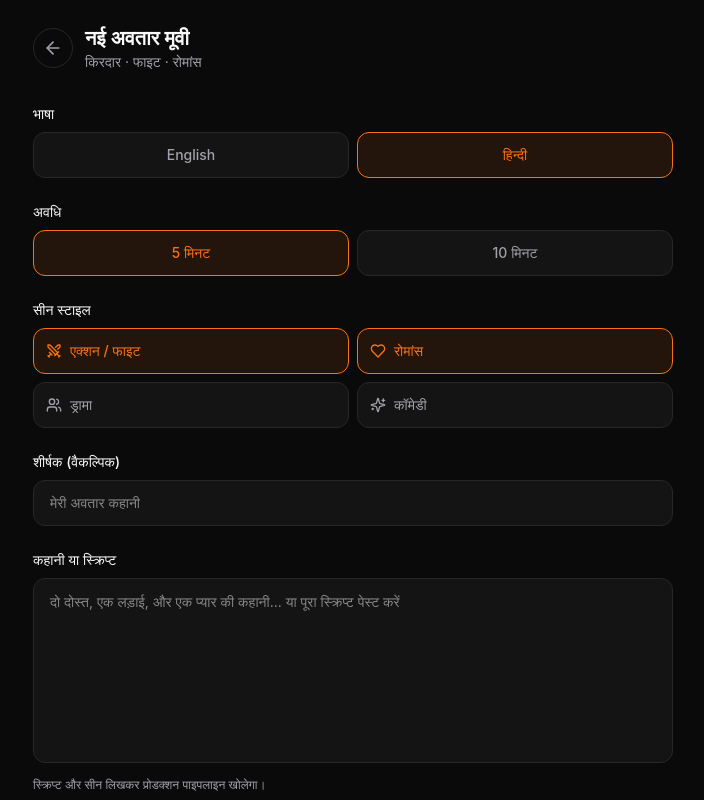
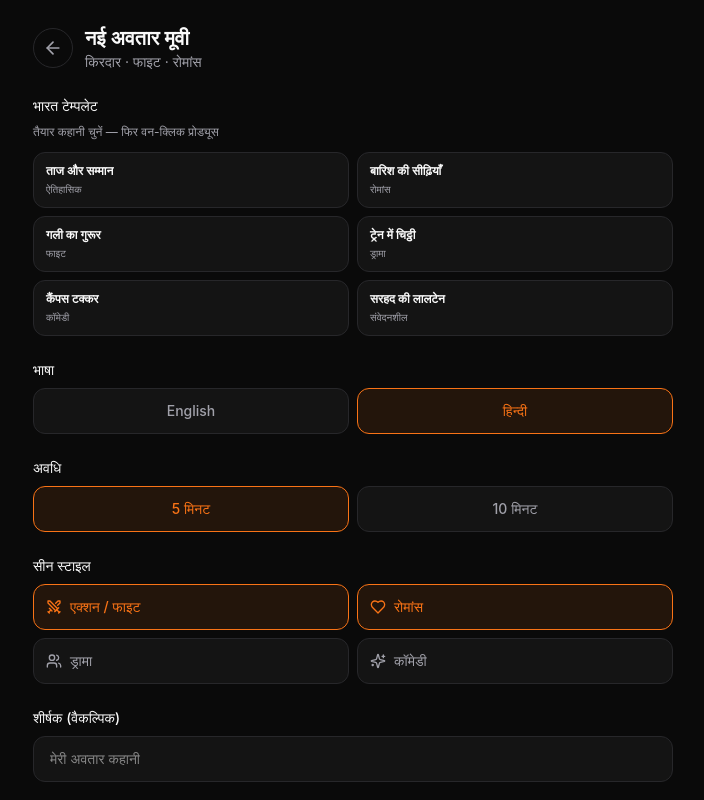
Before and after one commit to bharatnavkalkhand/Bharat-AI, a React (Vite) app: page /create in a window 1280 px wide. Shown: the top 800 px of the page, without its empty margins (287-991 px from the left). Built offline with nearby package versions, Linux system fonts and the light colour scheme.

Commit message:
feat(phase5): template picker on create — one-tap Bharat stories

```diff
--- a/src/pages/CreateMoviePage.tsx
+++ b/src/pages/CreateMoviePage.tsx
@@ -11,6 +11,7 @@ import {
 } from "lucide-react";
 import { useMovieStore } from "@/store/movie-store";
 import { generateScript } from "@/lib/script-engine";
+import { BHARAT_TEMPLATES, type BharatTemplate } from "@/lib/bharat-templates";
 import type { Language, MovieDuration } from "@/lib/types";
 import { t } from "@/lib/i18n";
 import { cn } from "@/lib/utils";
@@ -33,11 +34,21 @@ export function CreateMoviePage() {
   const [duration, setDuration] = useState<MovieDuration>("5min");
   const [genres, setGenres] = useState<string[]>(["action", "romance"]);
   const [busy, setBusy] = useState<"idle" | "create" | "oneclick">("idle");
+  const [pickedTemplate, setPickedTemplate] = useState<string | null>(null);
 
   function toggleGenre(id: string) {
     setGenres((prev) =>
       prev.includes(id) ? prev.filter((g) => g !== id) : [...prev, id],
     );
+  }
+
+  function applyTemplate(tpl: BharatTemplate) {
+    setPickedTemplate(tpl.id);
+    setLanguage(tpl.language);
+    setDuration(tpl.duration);
+    setGenres(tpl.genres);
+    setTitle(tpl.language === "hi" ? tpl.titleHi : tpl.titleEn);
+    setIdea(tpl.language === "hi" ? tpl.ideaHi : tpl.ideaEn);
   }
 
   function handleCreateOnly() {
@@ -90,7 +101,7 @@ export function CreateMoviePage() {
 
   return (
     <main className="mx-auto max-w-lg px-4 pb-24 pt-6 sm:max-w-2xl">
-      <header className="mb-8 flex items-center gap-3">
+      <header className="mb-6 flex items-center gap-3">
         <Link
           to="/"
           className="flex h-10 w-10 items-center justify-center rounded-full border border-border text-muted transition hover:bg-card"
@@ -102,6 +113,43 @@ export function CreateMoviePage() {
           <p className="text-sm text-muted">{t(ui, "newMovieSub")}</p>
         </div>
       </header>
+
+      {/* Phase 5 templates */}
+      <section className="mb-6">
+        <h2 className="mb-2 text-sm font-medium">
+          {language === "hi" ? "भारत टेम्पलेट" : "Bharat templates"}
+        </h2>
+        <p className="mb-3 text-xs text-muted">
+          {language === "hi"
+            ? "तैयार कहानी चुनें — फिर वन-क्लिक प्रोड्यूस"
+            : "Pick a ready story — then one-click produce"}
+        </p>
+        <div className="grid grid-cols-2 gap-2">
+          {BHARAT_TEMPLATES.map((tpl) => {
+            const active = pickedTemplate === tpl.id;
+            return (
+              <button
+                key={tpl.id}
+                type="button"
+                onClick={() => applyTemplate(tpl)}
+                className={cn(
+                  "rounded-xl border px-3 py-2.5 text-left transition",
+                  active
+                    ? "border-accent bg-accent/10"
+                    : "border-border bg-card hover:border-accent/40",
+                )}
+              >
+                <p className="text-xs font-semibold leading-tight">
+                  {language === "hi" ? tpl.titleHi : tpl.titleEn}
+                </p>
+                <p className="mt-1 text-[10px] text-muted">
+                  {language === "hi" ? tpl.tagHi : tpl.tagEn}
+                </p>
+              </button>
+            );
+          })}
+        </div>
+      </section>
 
       <div className="space-y-6">
         <div>
@@ -201,10 +249,10 @@ export function CreateMoviePage() {
             onChange={(e) => setIdea(e.target.value)}
             placeholder={
               language === "hi"
-                ? "दो दोस्त, एक लड़ाई, और एक प्यार की कहानी... या पूरा स्क्रिप्ट पेस्ट करें"
-                : "Two rivals, a fierce fight under the rain, then a quiet romance gesture..."
+                ? "दो दोस्त, एक लड़ाई, और एक प्यार की कहानी..."
+                : "Two rivals, a fierce fight, then a quiet romance gesture..."
             }
-            rows={7}
+            rows={6}
             maxLength={4000}
             className="w-full resize-none rounded-xl border border-border bg-card px-4 py-3 text-sm leading-relaxed outline-none focus:border-accent"
           />
```
